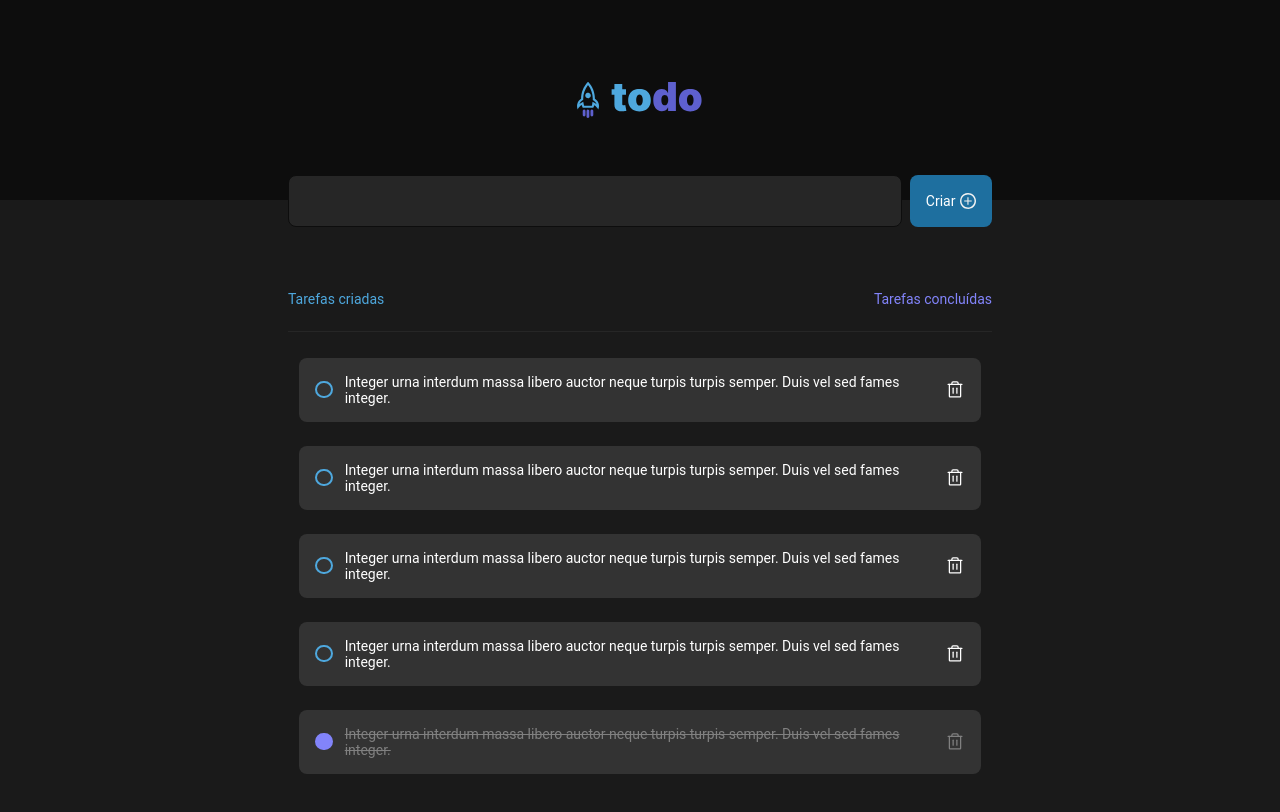
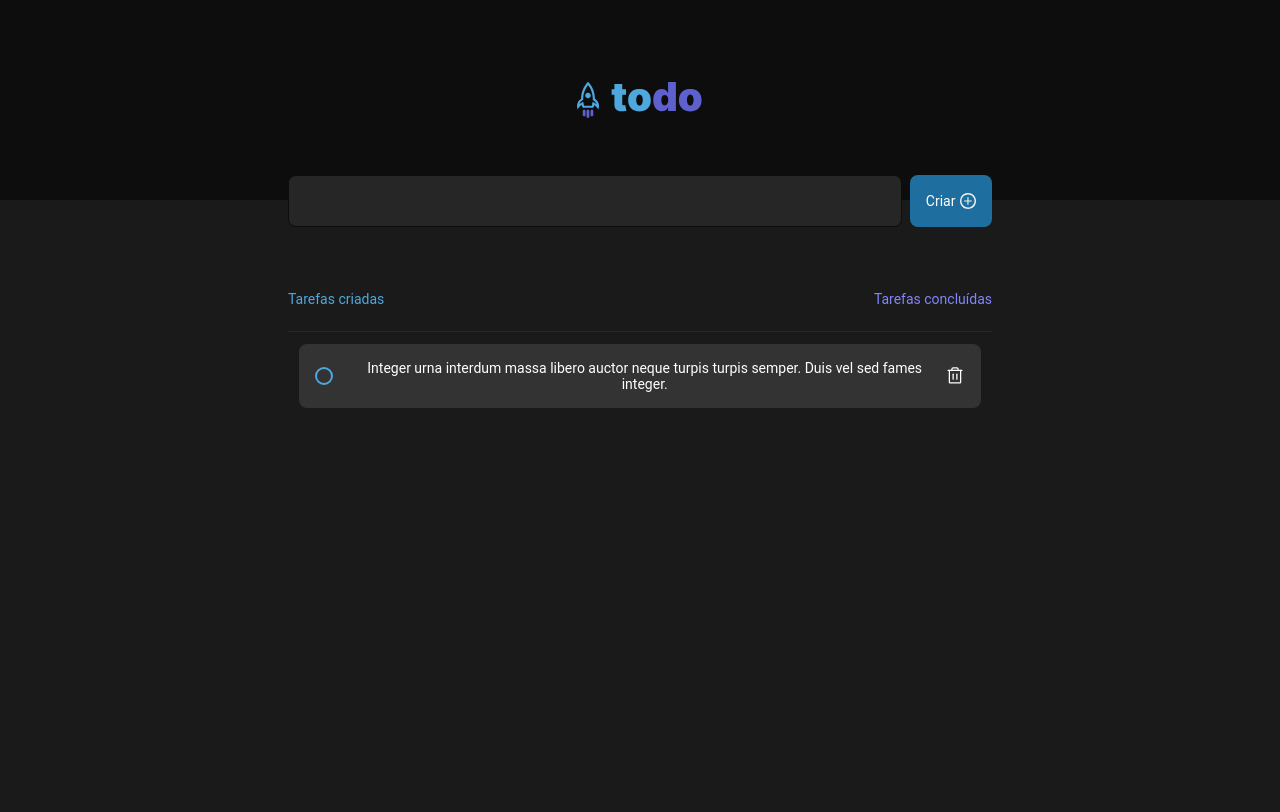
Before and after one commit to laisescorcio/todolist-rocketseat-reactjs, a React (Vite) app: page / in a window 1280 px wide. Shown: the top 812 px of the page. Built offline with nearby package versions, Linux system fonts and the light colour scheme.

Commit message:
feat: Card checkbox isDone logical

```diff
--- a/src/components/AddNewCard/index.jsx
+++ b/src/components/AddNewCard/index.jsx
@@ -3,9 +3,18 @@ import insertIcon from '../../assets/insertIcon.svg'
 
 import styles from './AddNewCard.module.css'
 
+export default function AddNewCard() {
 
-export default function AddNewCard() {
+    function handleCreateNewCard(event) {
+        event.preventDefault() //previne o default de que no clique o usuário seja redirecionado
+
+        console.log('clique')
+    }
+
     return (
+        <form
+            onSubmit={handleCreateNewCard}
+        >
         <div className={styles.taskInputBox}>
             <input className={styles.taskInput}/>
             <button className={styles.taskButton}>
@@ -13,5 +22,6 @@ export default function AddNewCard() {
               <img src={insertIcon} />
             </button>
         </div>
+        </form>
     )
 }
--- a/src/components/Card/Card.module.css
+++ b/src/components/Card/Card.module.css
@@ -1,15 +1,16 @@
 .wraperTaskBoard {
     display: flex;
     flex-direction: column;
-    justify-content: center;
+    justify-content: flex-start;
     align-items: center;
     border-top: 1px solid #262626;
     min-width: 44rem;
-    padding-top: 14rem;
+    padding-top: 0;
     height: 15.25rem;
 }
 
-.wraperCard {
+.wraperCard,
+.wraperCardIsDone {
     display: flex;
     flex-direction: row;
     align-items: center;
@@ -20,9 +21,10 @@
     font-size: var(--font-size-100);
     margin: 0.75rem 0;
     color: var(--white);
+    border: none;
 }
 
-.wraperCard[disabled] {
+.wraperCardIsDone {
     color: var(--gray-300);
     text-decoration: line-through;
 }
@@ -36,7 +38,7 @@
     border-radius: 100px;
 }
 
-.wraperCard[disabled] .checkbox {
+.wraperCardIsDone .checkbox {
     border: 2px solid var(--purple-300);
     background-color: var(--purple-300);
 }
--- a/src/components/Card/index.jsx
+++ b/src/components/Card/index.jsx
@@ -1,39 +1,30 @@
 import React from 'react'
+import { useState } from 'react'
+
 import { Trash } from 'phosphor-react'
 
 import styles from './Card.module.css'
 
 
 export default function Card() {
+  const [isDone, setIsDone] = useState(false)
+
+    function handleCheckbox() {
+        setIsDone(!isDone)
+    }
+
     return (
         <div className={styles.wraperTaskBoard}>
-            <div className={styles.wraperCard}>
-                <checkbox className={styles.checkbox}></checkbox>
-                <span className={styles.content}>Integer urna interdum massa libero auctor neque turpis turpis semper. Duis vel sed fames integer.</span>
-                <Trash size={20} />
-            </div>
-            <div className={styles.wraperCard}>
-                <checkbox className={styles.checkbox}></checkbox>
-                <span className={styles.content}>Integer urna interdum massa libero auctor neque turpis turpis semper. Duis vel sed fames integer.</span>
-                <Trash size={20} />
-            </div>
-            <div className={styles.wraperCard}>
-                <checkbox className={styles.checkbox}></checkbox>
-                <span className={styles.content}>Integer urna interdum massa libero auctor neque turpis turpis semper. Duis vel sed fames integer.</span>
-                <Trash size={20} />
-            </div>
-            <div className={styles.wraperCard}>
-                <checkbox className={styles.checkbox}></checkbox>
-                <span className={styles.content}>Integer urna interdum massa libero auctor neque turpis turpis semper. Duis vel sed fames integer.</span>
-                <Trash size={20} />
-            </div>
-            <div className={styles.wraperCard} disabled>
+            <button
+                className={ isDone ? `${styles.wraperCardIsDone}` : `${styles.wraperCard}`}
+                onClick={handleCheckbox}
+            >
                 <checkbox className={styles.checkbox}>
                     {/* { disabled && <img src={checkedBox}/> } */}
                 </checkbox>
-                <span className={styles.content}>Integer urna interdum massa libero auctor neque turpis turpis semper. Duis vel sed fames integer.</span>
+                <span className={styles.content}> Integer urna interdum massa libero auctor neque turpis turpis semper. Duis vel sed fames integer.</span>
                 <Trash size={20} />
-            </div>
+            </button>
         </div>
     )
 }
```
